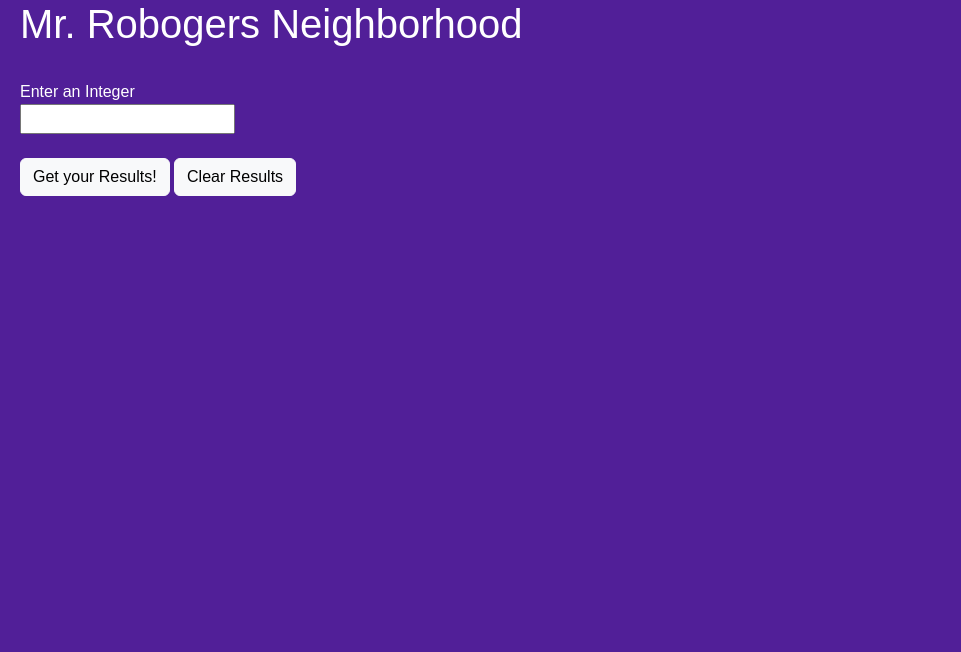
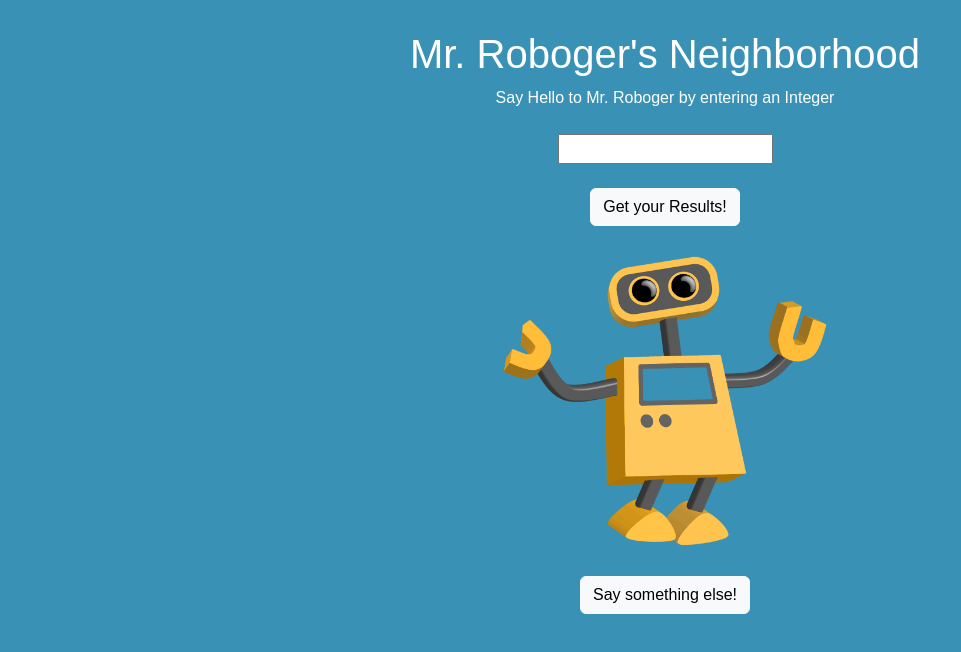
Before and after one commit to SierraProgramPioneer/mr_robogers_neighborhood, a plain HTML site: page index.html in a window 1280 px wide. Shown: the whole page, without its empty margins (0-961 px from the left). Drawn offline with nearby package versions, Linux system fonts and the light colour scheme.

Commit message:
Update HTML page with styles and image

```diff
--- a/css/styles.css
+++ b/css/styles.css
@@ -1,6 +1,13 @@
 body {
-    background-color: rgb(81, 31, 152);
+    background-color: rgb(57, 146, 182);
     color: white;
     font-family: Arial, Helvetica, sans-serif;
-    padding-left: 20px;
+    padding-top: 30px;
+    padding-left: 50px;
 }
+
+img {
+    height: 350px;
+    width: auto;
+    padding: 30px;
+}
--- a/index.html
+++ b/index.html
@@ -11,18 +11,27 @@
 </head>
 
 <body>
-    <h1>Mr. Robogers Neighborhood</h1>
-    <br>
+    <div class="container text-center">
+        <div class="row">
+            <h1>Mr. Roboger's Neighborhood</h1>
+        </div>
+        <div class="row">
             <div class="form">
                 <form id="userInput">
-            <!-- Question 1 -->
-            <label for="number">Enter an Integer</label><br>
+
+                    <label for="number">Say Hello to Mr. Roboger by entering an Integer</label><br>
+                    <br>
                     <input type="number" name="number" id="number">
                     <br><br>
-            <!-- Submit Button -->
+
                     <button type="submit" class="btn btn-light">Get your Results!</button>
-            <button type="button" id="clear" class="btn btn-light">Clear Results</button>
                 </form>
+            </div>
+        </div>
+
+        <img src="images/robot.png" alt="A picture of a cute robot">
+        <br>
+        <button type="button" id="clear" class="btn btn-light">Say something else!</button>
     </div>
 </body>
 
--- a/js/scripts.js
+++ b/js/scripts.js
@@ -14,6 +14,8 @@ function respond(response) {
     console.log(response)
 }
 
+
+// Business Logic
 
 function interpretNumber(number) {
     const numberString = number.toString();
```
Also changed, not shown: images/robot.png (added). Lines whose indentation alone changed are shown as unchanged.
